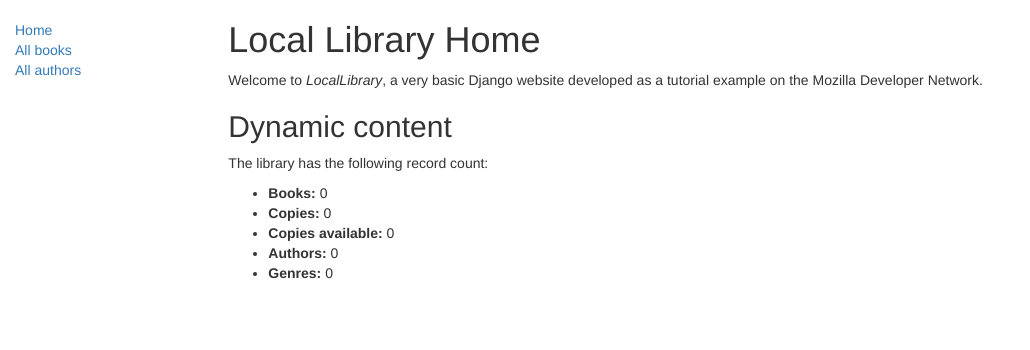
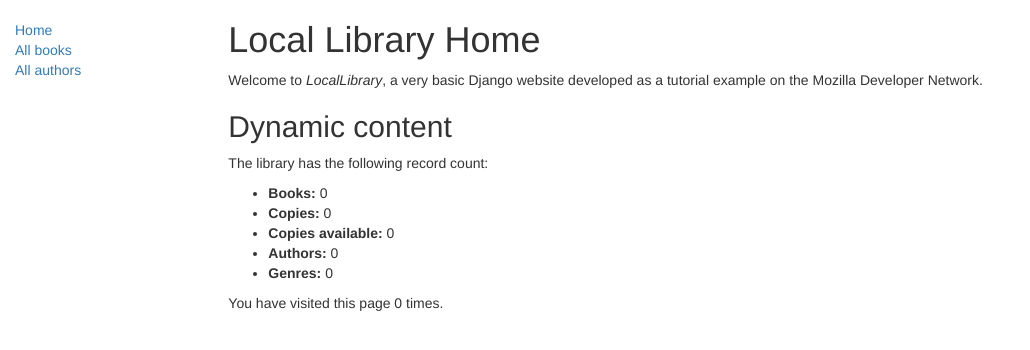
Before and after one commit to Adrenalin13/DjangoLocallibrary_From_MDN, a Django app: page /catalog/ in a window 1280 px wide. Shown: the top 350 px of the page, without its empty margins (0-1030 px from the left). Run offline with Django 4.2, Linux system fonts and the light colour scheme; data that the repository does not hold is empty; some libraries are stand-ins or nearby versions.

Commit message:
Sessions lesson

```diff
--- a/locallibrary/catalog/templates/index.html
+++ b/locallibrary/catalog/templates/index.html
@@ -17,5 +17,6 @@
             <li><strong>Authors: </strong>{{ num_authors }}</li>
             <li><strong>Genres: </strong>{{ num_genres }}</li>
         </ul>
+        <p>You have visited this page {{ num_visits }}{% if num_visits == 1 %} time{% else %} times{% endif %}.</p>
     </p>
 {% endblock content %}
--- a/locallibrary/catalog/views.py
+++ b/locallibrary/catalog/views.py
@@ -15,6 +15,8 @@ def index(request):
     num_instances_available = BookInstance.objects.filter(status__exact="a").count()
     num_authors = Author.objects.count()  # The all() method is implied by default.
     num_genres = Genre.objects.count()
+    num_visits = request.session.get("num_visits", 0)
+    request.session["num_visits"] = num_visits + 1
 
     # Render the html template index.html with the data in the context variable.
     return render(
@@ -26,6 +28,7 @@ def index(request):
             "num_instances_available": num_instances_available,
             "num_authors": num_authors,
             "num_genres": num_genres,
+            "num_visits": num_visits,
         },
     )
 
```
